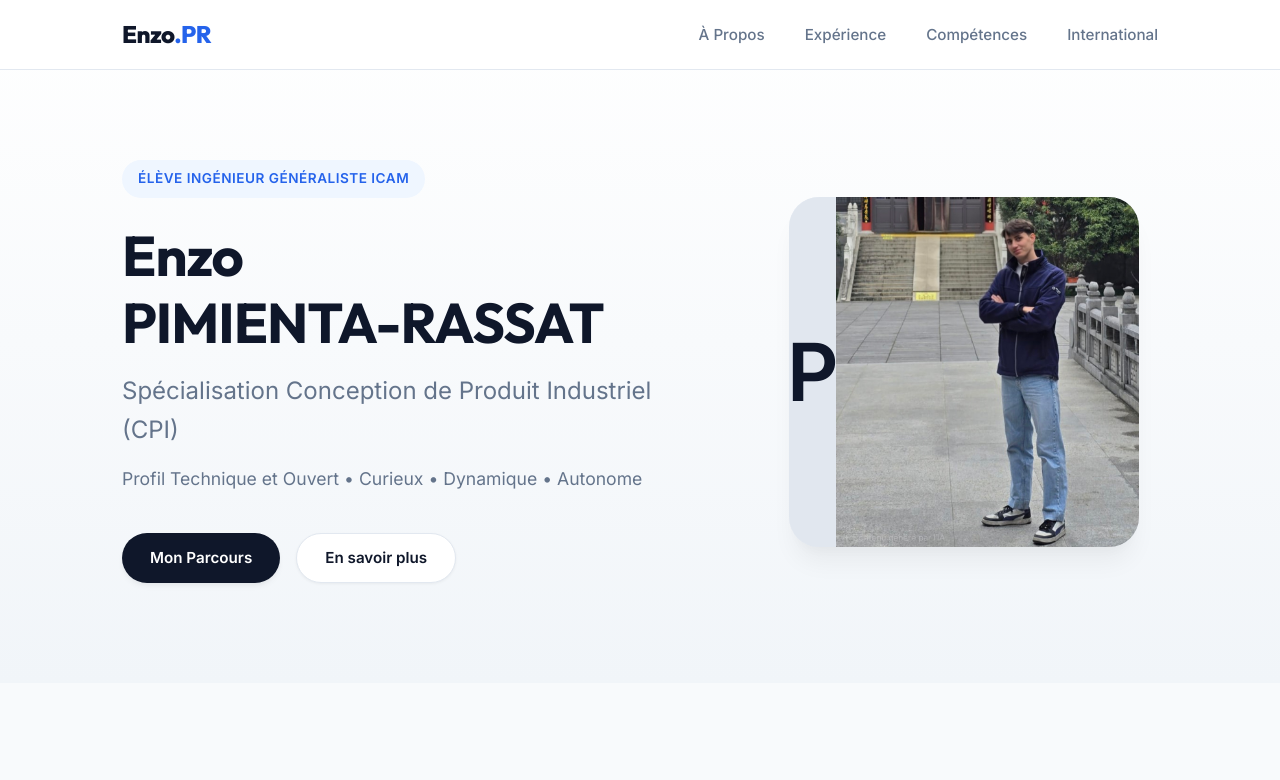
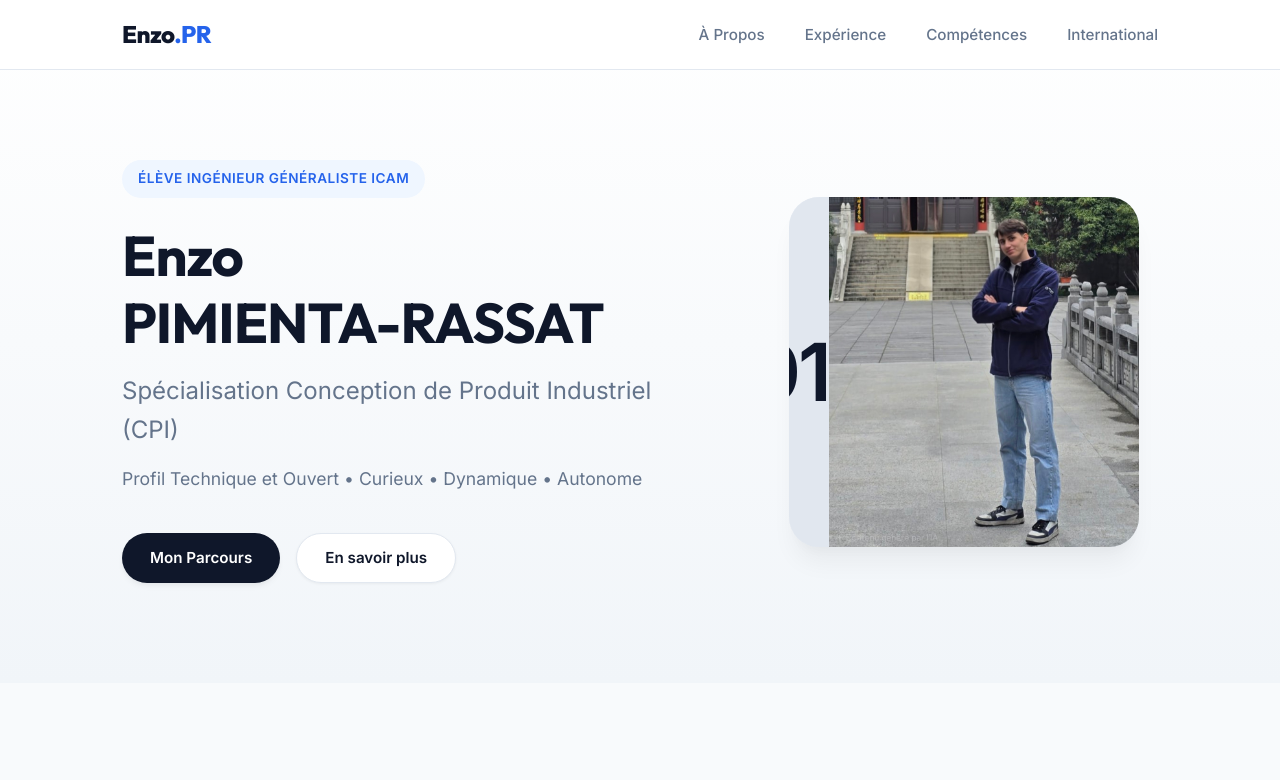
Before and after one commit to enzopimienta/Enzo-Pimienta-s-site, a plain HTML site: page index.html in a window 1280 px wide. Shown: the top 780 px of the page. Drawn offline with Linux system fonts and the light colour scheme.

Commit message:
chore: Update initials in hero section.

```diff
--- a/index.html
+++ b/index.html
@@ -56,7 +56,7 @@
                     </div>
                     <div class="hero-visual">
                         <div class="image-placeholder profile-placeholder">
-                            <span class="initials">EP</span>
+                            <span class="initials">01</span>
                             <img src="images/Profil/Profil1.JPG" alt="Profil1" loading="lazy">
                         </div>
                     </div>
```
